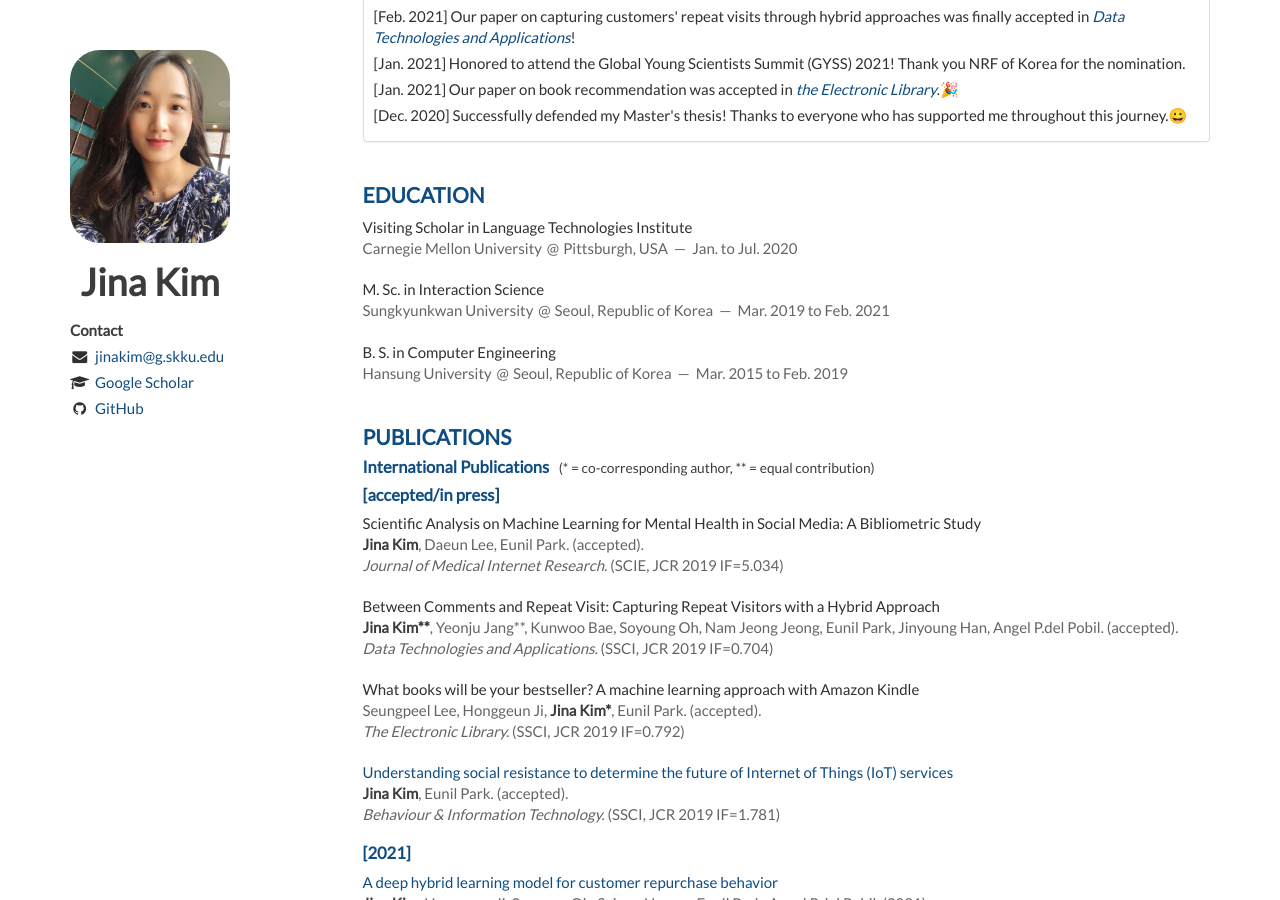
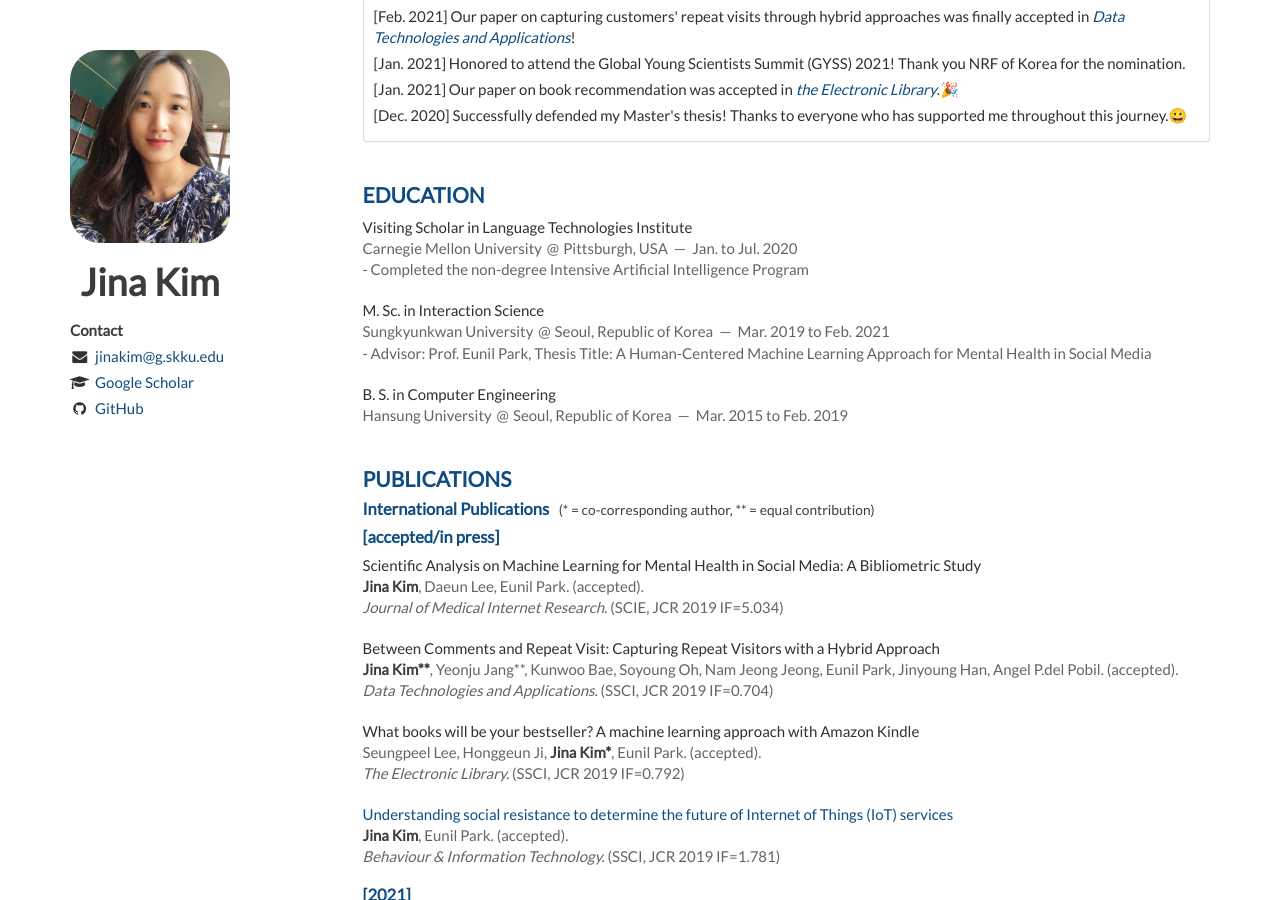
Before and after one commit to Jina-Kim/Jina-Kim.github.io, a Jekyll site: the page built from index.html, in a window 1280 px wide and 900 px high, scrolled down 358 px. Built offline with Jekyll 4.4.1, drawn with Linux system fonts in a browser that asks for light colours; nearby versions of some CDN libraries; the list of posts is cut into pages by our own code.

Commit message:
Update education.html

```diff
--- a/_includes/education.html
+++ b/_includes/education.html
@@ -3,23 +3,25 @@
 
     <article>
         <header>
-            Visiting Scholar in Language Technologies Institute<br/>
+            Visiting Scholar in Language Technologies Institute<br>
             <span>Carnegie Mellon University</span>
-            <span><address>Pittsburgh, USA</address><time>Jan. to Jul. 2020</time></span><br/>
+            <span><address>Pittsburgh, USA</address><time>Jan. to Jul. 2020</time></span><br>
+            <span>- Completed the non-degree Intensive Artificial Intelligence Program</span>
         </header>
     </article>
 
     <article>
         <header>
-            M. Sc. in Interaction Science<br/>
+            M. Sc. in Interaction Science<br>
             <span>Sungkyunkwan University</span>
-            <span><address>Seoul, Republic of Korea</address><time>Mar. 2019 to Feb. 2021</time></span>
+            <span><address>Seoul, Republic of Korea</address><time>Mar. 2019 to Feb. 2021</time></span><br>
+            <span>- Advisor: Prof. Eunil Park, Thesis Title: A Human-Centered Machine Learning Approach for Mental Health in Social Media</span>
         </header>
     </article>
 
     <article>
         <header>
-            B. S. in Computer Engineering<br/>
+            B. S. in Computer Engineering<br>
             <span>Hansung University</span>
             <span><address>Seoul, Republic of Korea</address><time>Mar. 2015 to Feb. 2019</time></span>
         </header>
```
